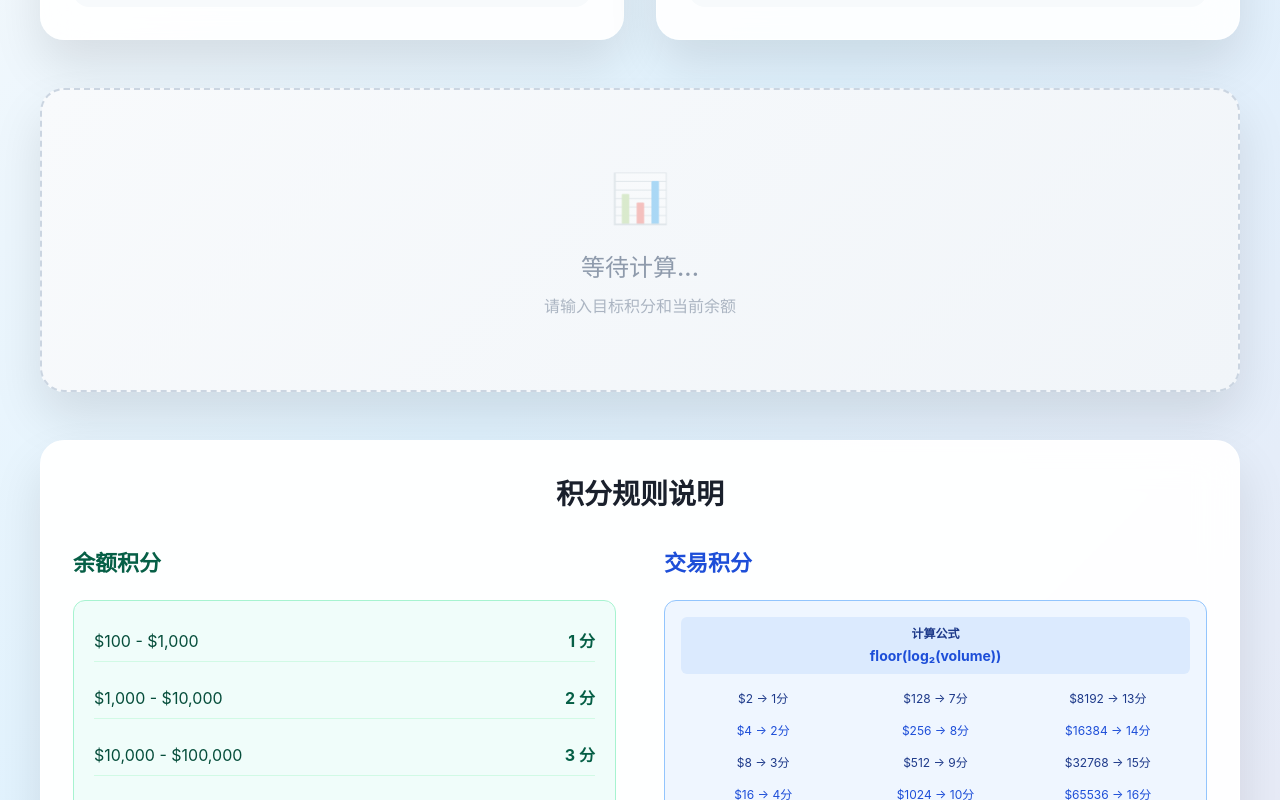
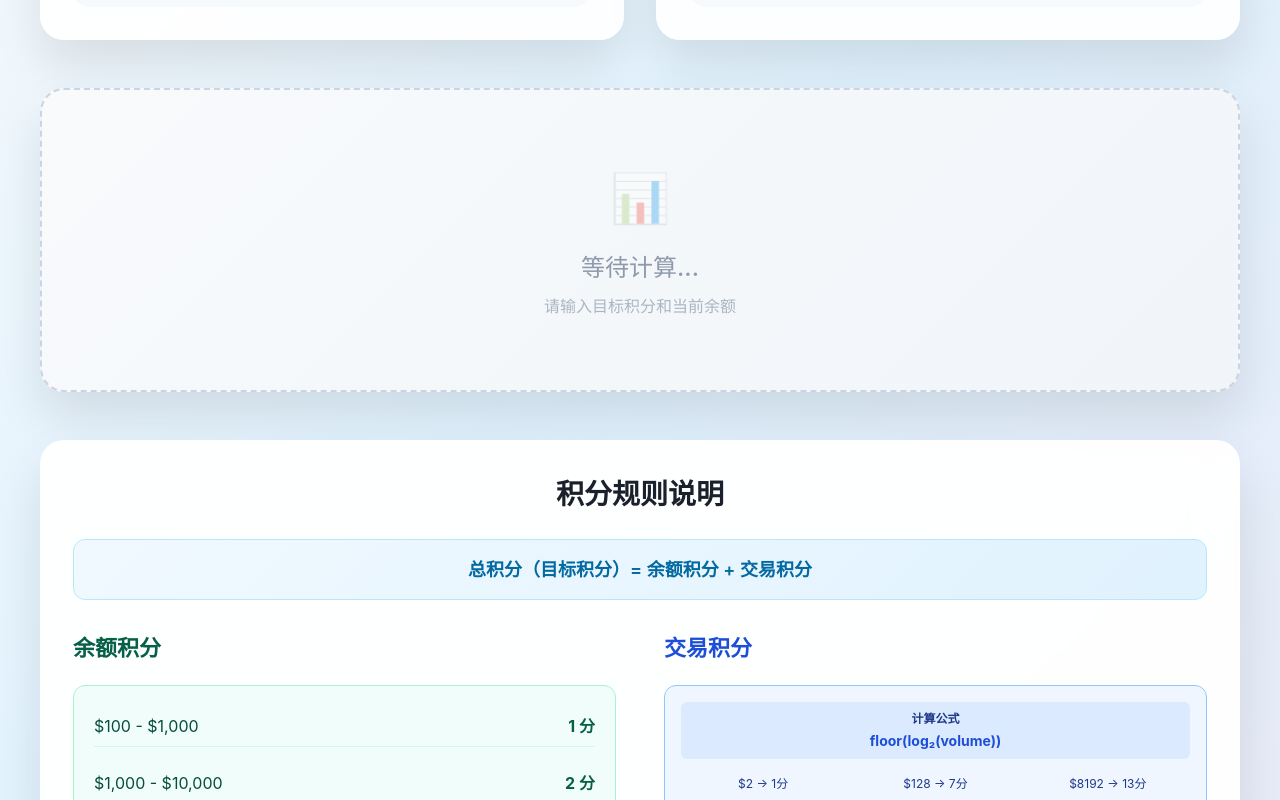
Before and after one commit to Erin-99/binance-alpha-calculator, a Next.js app: page / in a window 1280 px wide. Shown: the part 412-1212 px from the top of the page. Built offline with nearby package versions, Linux system fonts and the light colour scheme.

Commit message:
加总积分计算

```diff
--- a/app/page.tsx
+++ b/app/page.tsx
@@ -131,6 +131,7 @@ export default function HomePage() {
       noteExtra: '考虑磨损因素，建议多做1-2次交易防止卡线，或者当前余额扣除磨损之后计算',
       waitingCalculation: '等待计算...',
       pleaseEnterValues: '请输入目标积分和当前余额',
+      totalPointsFormula: '总积分（目标积分）= 余额积分 + 交易积分',
       point: '分',
       points: '分'
     },
@@ -154,6 +155,7 @@ export default function HomePage() {
       noteExtra: 'Consider slippage, suggest 1-2 extra trades to avoid threshold issues, or calculate with current balance minus slippage costs',
       waitingCalculation: 'Waiting for calculation...',
       pleaseEnterValues: 'Please enter target points and current balance',
+      totalPointsFormula: 'Total Points (Target Points) = Balance Points + Trading Points',
       point: 'point',
       points: 'points'
     }
@@ -516,9 +518,25 @@ export default function HomePage() {
             fontSize: '28px',
             fontWeight: 'bold',
             color: '#1a202c',
-            marginBottom: '32px',
+            marginBottom: '24px',
             textAlign: 'center'
           }}>{t.pointsRulesRef}</h3>
+
+          {/* Total Points Formula */}
+          <div style={{
+            textAlign: 'center',
+            marginBottom: '32px',
+            padding: '16px',
+            background: 'linear-gradient(135deg, #f0f9ff 0%, #e0f2fe 100%)',
+            borderRadius: '12px',
+            border: '1px solid #bae6fd'
+          }}>
+            <div style={{
+              fontSize: '18px',
+              fontWeight: '600',
+              color: '#0369a1'
+            }}>{t.totalPointsFormula}</div>
+          </div>
 
           <div style={{
             display: 'grid',
```
